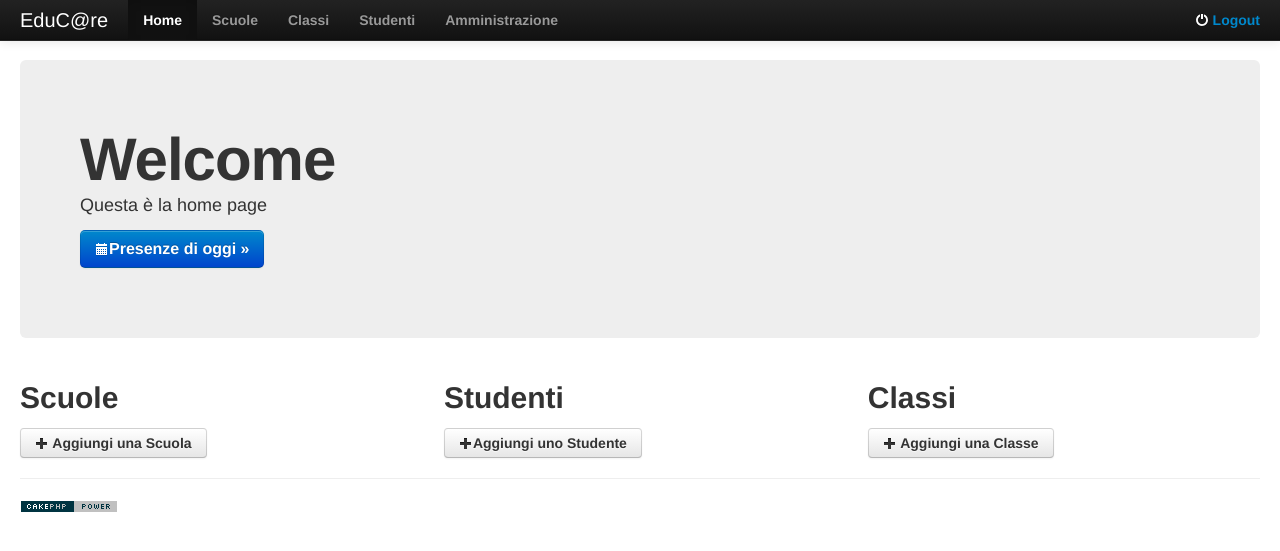
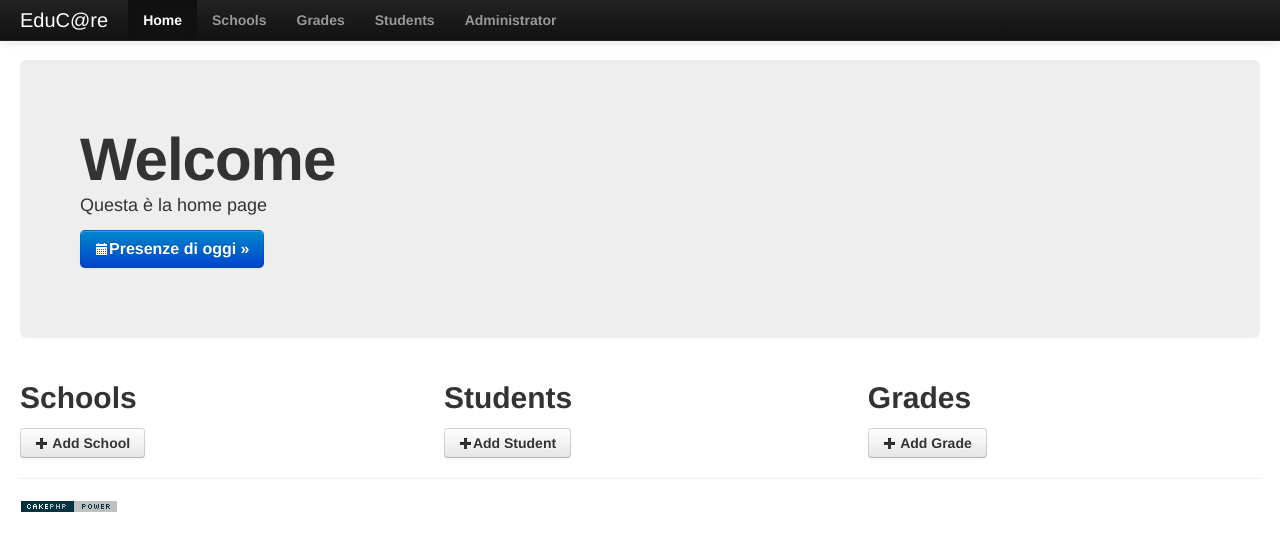
Before and after one commit to prettydeveloper/educare-public-repo, a CakePHP app: the page made by app/View/Pages/start.ctp in a window 1280 px wide. Shown: the top 551 px of the page. Run offline with PHP 8.4 and a stand-in for CakePHP, Linux system fonts and the light colour scheme; the template is opened without the code that fills it, so the values that code supplies are empty; some libraries are stand-ins or nearby versions.

Commit message:
Localization strings updated

```diff
--- a/app/View/Elements/topbar.ctp
+++ b/app/View/Elements/topbar.ctp
@@ -9,7 +9,12 @@
           <a class="brand" href="/"><?php echo $title; ?></a>
           <div class="nav-collapse collapse">
           	<p class="navbar-text pull-right">
-              <?php echo $this->Session->read('Auth.User.username') ?> <i class="icon-off icon-white"></i> <?php echo $this->Html->link('Logout', array('controller' => 'users', 'action' => 'logout'));?>
+              <?php
+              if($this->Session->read('Auth.User.username')) {
+                  echo $this->Session->read('Auth.User.username');
+                  echo ' <i class="icon-off icon-white"></i> ';
+                  echo $this->Html->link('Logout', array('controller' => 'users', 'action' => 'logout'));
+               }?>
             </p>
             <ul class="nav">
               <li class="active">
@@ -17,15 +22,15 @@
     			array('controller' => 'pages', 'action' => ''));?>
               </li>
               <li>
-               <?php echo $this->Html->link('Scuole',
+               <?php echo $this->Html->link(__('Schools'),
     			array('controller' => 'schools', 'action' => ''));?>
               </li>
               <li>
-                <?php echo $this->Html->link('Classi',
+                <?php echo $this->Html->link(__('Grades'),
     			array('controller' => 'grades', 'action' => ''));?>
               </li>
               <li>
-                <?php echo $this->Html->link('Studenti',
+                <?php echo $this->Html->link(__('Students'),
     			array('controller' => 'students', 'action' => ''));?>
               </li>
               <!--<li>
@@ -37,7 +42,7 @@
     			array('controller' => 'educators', 'action' => ''));?>
               </li>-->
               <li>
-                <?php echo $this->Html->link('Amministrazione',
+                <?php echo $this->Html->link(__('Administrator'),
     			array('controller' => 'admin', 'action' => ''));?>
               </li>
             </ul>
--- a/app/View/Pages/start.ctp
+++ b/app/View/Pages/start.ctp
@@ -7,22 +7,21 @@
 </div><!--/hero-->
 <div class="row-fluid">
 	<div class="span4">
-		<h2>Scuole</h2>
+		<h2><?php echo __('Schools'); ?></h2>
 		<a class="btn" href="./schools/add">
-			<i class="icon-plus"></i> Aggiungi una Scuola
+			<i class="icon-plus"></i> <?php echo __('Add School'); ?>
 		</a>
 	</div><!--/span-->
 	<div class="span4">
-		<h2>Studenti</h2>
+		<h2><?php echo __('Students'); ?></h2>
 			<a class="btn" href="./students/add">
-				<i class="icon-plus"></i>Aggiungi uno Studente
+				<i class="icon-plus"></i><?php echo __('Add Student'); ?>
 			</a>
 	</div><!--/span-->
 	<div class="span4">
-		<h2>Classi</h2>
-		<a class="btn" href="./class/add">
-			<i class="icon-plus"></i>
-			Aggiungi una Classe
+		<h2><?php echo __('Grades'); ?></h2>
+		<a class="btn" href="./grades/add">
+			<i class="icon-plus"></i> <?php echo __('Add Grade'); ?>
 		</a>
 	</div><!--/span-->
 </div><!--/row-->
```
